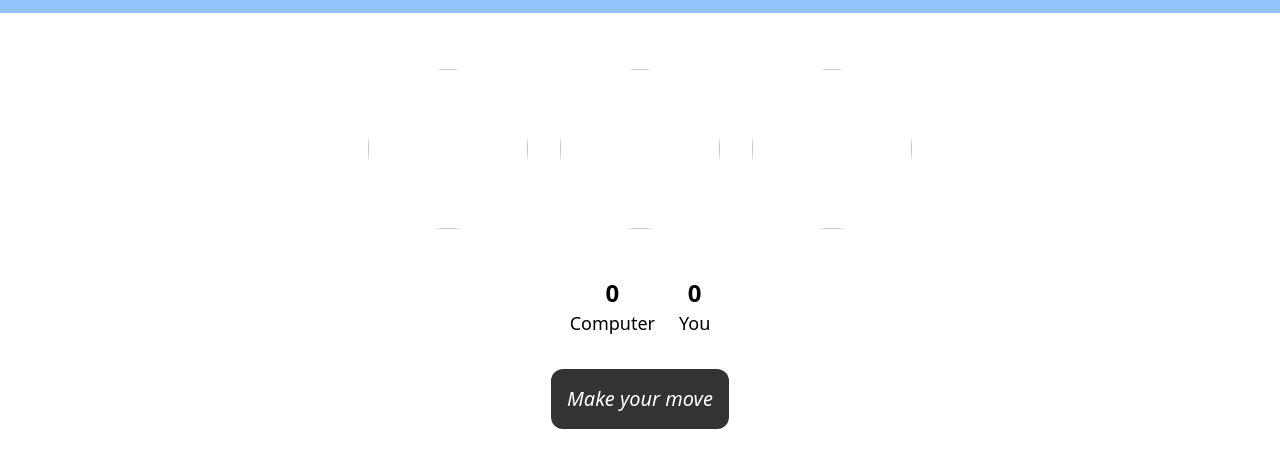
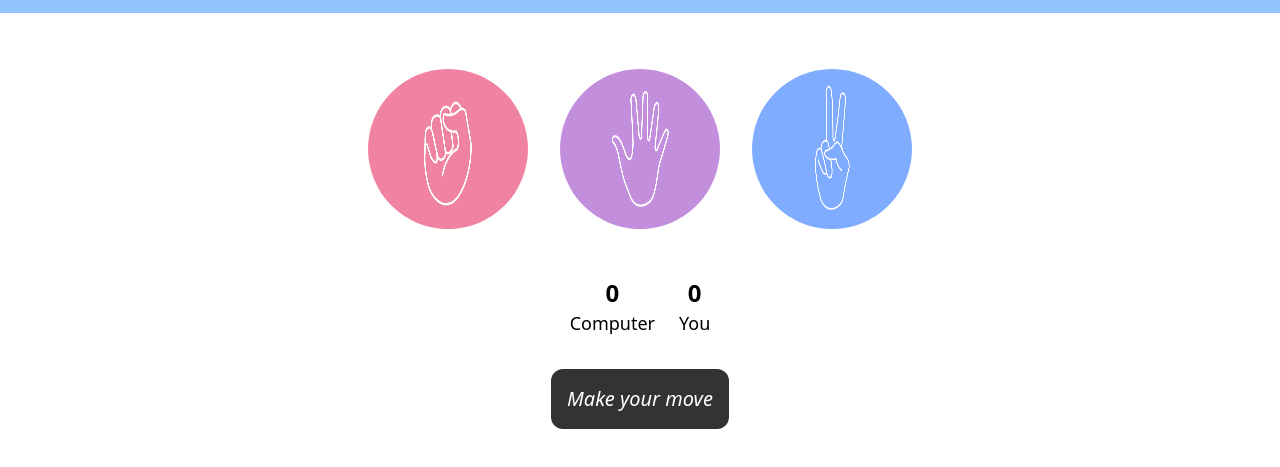
Before and after one commit to iamnasib/StonePaperScissors, a plain HTML site: page index.html in a window 1280 px wide. Shown: the part 47-514 px from the top of the page. Drawn offline with nearby package versions, Linux system fonts and the light colour scheme.

Commit message:
changed img src

```diff
--- a/index.html
+++ b/index.html
@@ -15,13 +15,13 @@
     </div>
     <div class="choices mt-8 flex justify-center gap-4 p-4">
         <div class="choice w-44 h-44 duration-200 flex justify-center rounded-full items-center cursor-pointer hover:bg-black" id="rock">
-            <img class="rounded-full w-40 h-40" src="rock.png">
+            <img class="rounded-full w-40 h-40" src="./pictures/rock.png">
         </div>
         <div class="choice w-44 h-44 duration-200 flex justify-center rounded-full items-center cursor-pointer hover:bg-black" id="paper">
-            <img class="rounded-full w-40 h-40" src="paper.png">
+            <img class="rounded-full w-40 h-40" src="./pictures/paper.png">
         </div>
         <div class="choice w-44 h-44 duration-200 flex justify-center rounded-full items-center cursor-pointer hover:bg-black" id="scissors">
-            <img class="rounded-full w-40 h-40" src="scissors.png">
+            <img class="rounded-full w-40 h-40" src="./pictures/scissors.png">
         </div>
     </div>
     <div class="flex justify-center gap-6 text-lg  mt-6">
```
